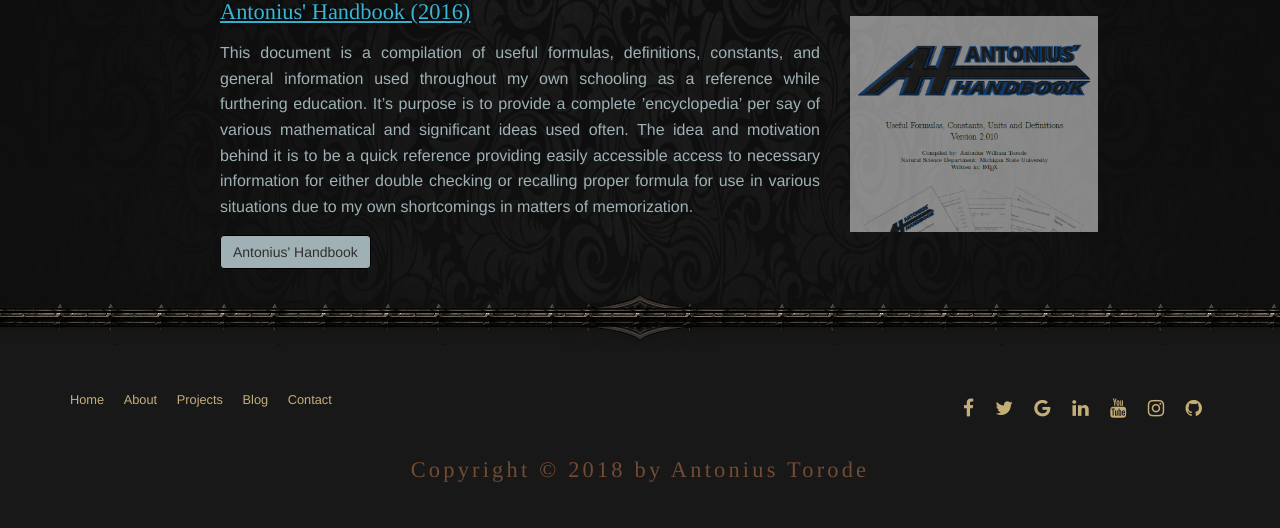
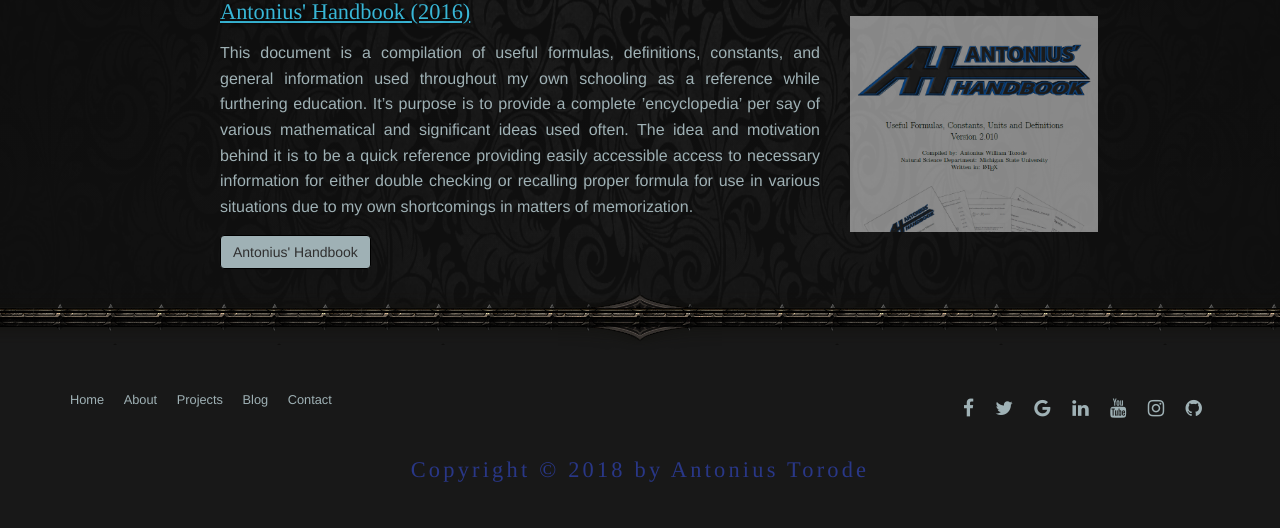
Before and after one commit to torodean/torodean.github.io, a PHP site: page /projects.html in a window 1280 px wide. Shown: the part 1295-1823 px from the top of the page. Run offline with PHP 8.4, Linux system fonts and the light colour scheme.

Commit message:
Fixed footer colors for project page

```diff
--- a/css/styles.css
+++ b/css/styles.css
@@ -602,6 +602,76 @@ a.navbar-logo-blue:hover {
 	color: #734a32;
 	font-size: 140%;
 }
+.footer-blue {
+	font-family: Helvetica, Arial, sans-serif;
+	color: #9fb1b5; !important;
+	padding-top: 4rem;
+	padding-bottom: 2rem;
+}
+.footer-blue a {
+	transition: all 0.33s;
+	color: #9fb1b5; !important;
+	text-decoration: none;
+}
+@media (min-width: 768px) {
+	.footer-blue a {
+		font-size: 100%;
+	}
+}
+@media (min-width: 992px) {
+	.footer-blue a {
+		font-size: 100%;
+	}
+}
+.footer-blue a:hover,
+.footer-blue a:active {
+	text-shadow: 0 0 15px #99774c, 0px -5px 20px #a17e51, 0 5px 20px #96744a;
+	color: #ffffff !important;
+}
+.footer-blue .footer-nav {
+	text-align: center;
+	font-size: 80%;
+}
+@media (min-width: 768px) {
+	.footer-blue .footer-nav {
+		text-align: left;
+	}
+}
+.footer-blue .footer-nav ul {
+	list-style: none;
+	padding: 0;
+}
+.footer-blue .footer-nav ul li {
+	display: inline-block;
+	padding-right: 1rem;
+}
+.footer-blue .social-nav,
+.footer-blue .social-nav-header {
+	font-size: 120%;
+	text-align: center;
+	margin-top: 0.5rem;
+}
+@media (min-width: 768px) {
+	.footer-blue .social-nav,
+	.footer-blue .social-nav-header {
+		text-align: right;
+		margin-top: 0;
+	}
+}
+.footer-blue .social-nav a,
+.footer-blue .social-nav-header a {
+	padding: 0.5rem;
+	border: none !important;
+}
+.footer-blue .copyright {
+	font-family: "Cinzel Decorative", "Palatino Light", Times, Times New Roman, Georgia, serif;
+	text-rendering: optimizeLegibility;
+	letter-spacing: 0.2rem;
+	text-align: center;
+	margin-top: 1.75rem;
+	color: #293787;
+	font-size: 140%;
+}
 
 /* Styles for social media icons */
 .fa-facebook {
--- a/projects.html
+++ b/projects.html
@@ -177,7 +177,7 @@
 								<p class="experience-section-left section-description-projects"><a href="AHandbook.html#home"><button type="button" class="button-padding project-button btn btn-warning">Antonius' Handbook</button></a></p>
 							</div>
 							<div class="col-md-4">
-								<p class="experience-image-right section-description-projects"><a href="http://nscl.msu.edu/"><img alt="nscl-image" class="experience-img box" src="img/AHpreview.png"/></a></p>
+								<p class="experience-image-right section-description-projects"><a href="AHandbook.html#home"><img alt="nscl-image" class="experience-img box" src="img/AHpreview.png"/></a></p>
 							</div>
                         </div>
                     </div>
@@ -191,7 +191,7 @@
 
 			<!-- ============== FOOTER =============== -->
             <div class="row pattern-dark">
-                <footer class="container footer">
+                <footer class="container footer-blue">
                     <div class="row">
                         <div class="col-xs-12 col-sm-6">
                             <nav class="footer-nav">
```
